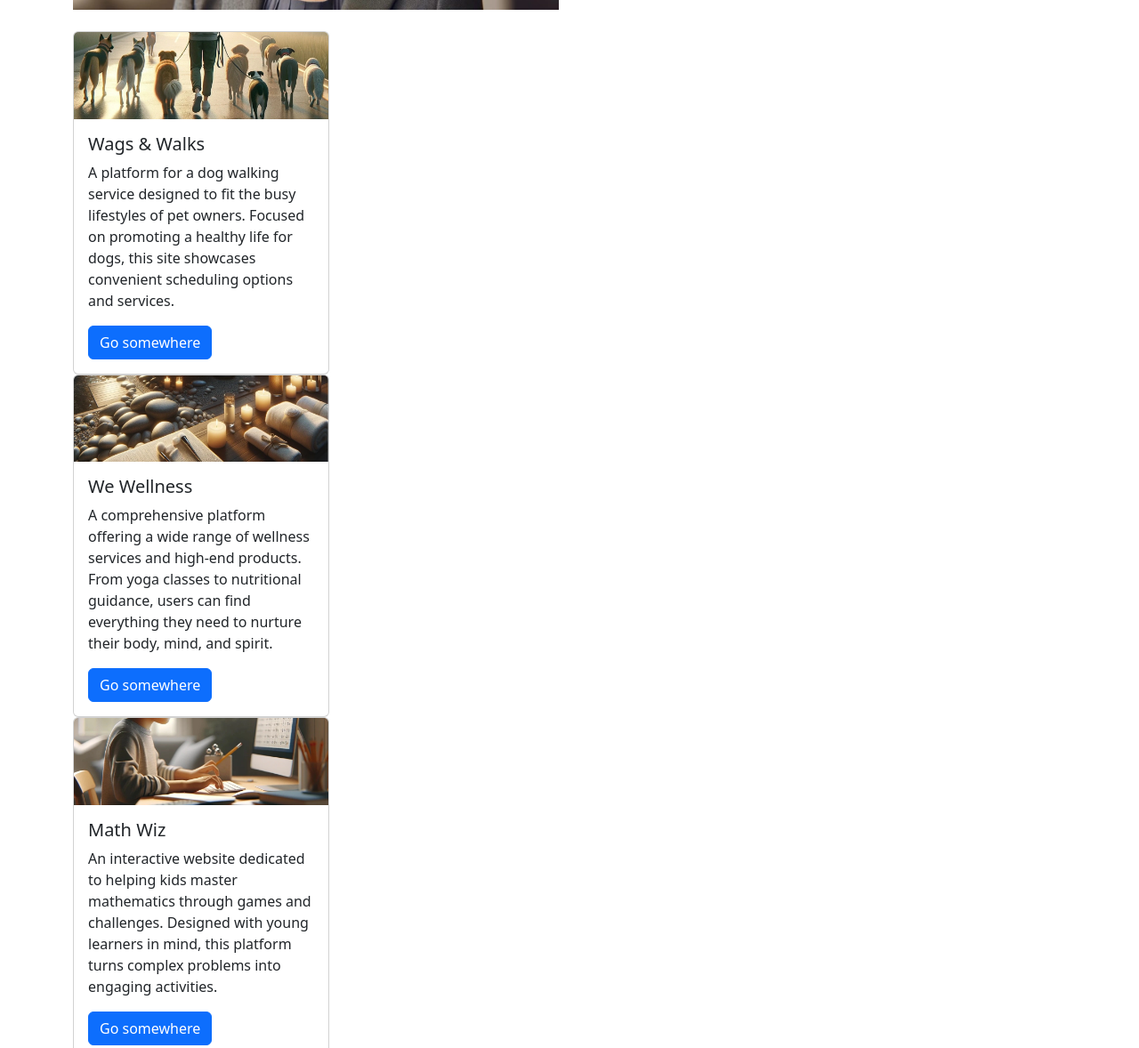
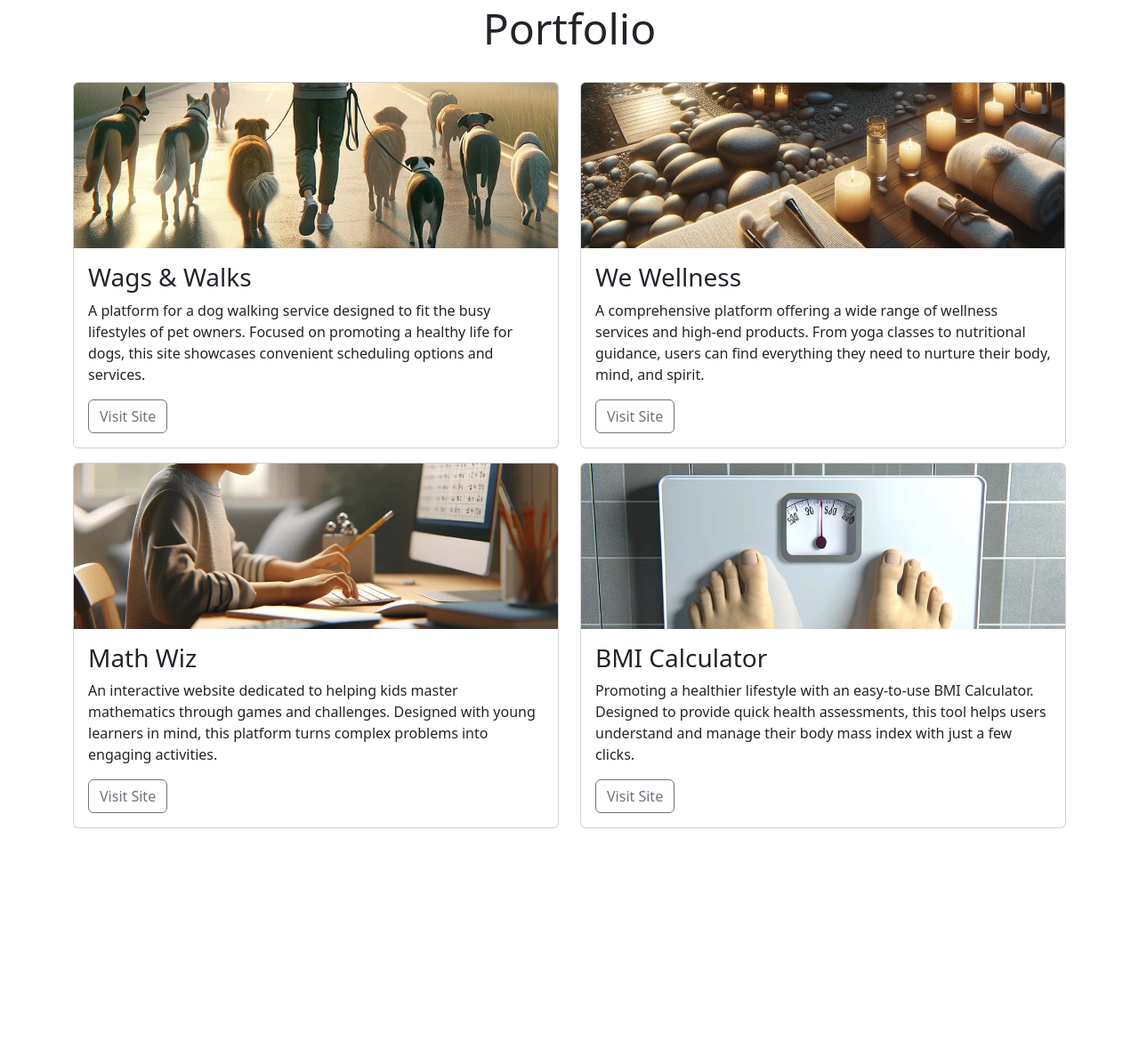
Before and after one commit to 14sammie41/portfolio, a plain HTML site: page index.html in a window 1280 px wide. Shown: the part 904-2082 px from the top of the page at 89% size. After the commit the page ends 1875 px from the top, so only its background shows below. Drawn offline with nearby package versions, Linux system fonts and the light colour scheme.

Commit message:
<Perfected the styles and bug fixed for the portfolio section>

```diff
--- a/index.html
+++ b/index.html
@@ -11,7 +11,6 @@
 </head>
 
 <body>
-  <h1>Hello, world!</h1>
   <nav class="navbar navbar-expand-sm bg-body-tertiary">
     <div class="container">
       <a class="navbar-brand" href="index.html">Mei Wong</a>
@@ -99,52 +98,69 @@
       </div>
     </section>
     <!-- portfolio section starts here -->
-    <section class="portfolio">
-      <div class="container">
-    <div class="card" style="width: 18rem;">
+    <section id="portfolio" class="container pb-4">
+      <div class="row">
+        <div class="col-12 text-center my-4">
+          <h2 class="display-5">Portfolio</h2>
+        </div>
+        <div class="col-12 col-md-6">
+          <div class="card mb-3">
             <img src="../assets/images/wags-and-walks.webp" class="card-img-top"
               alt="A man walking several dogs early in the morning">
             <div class="card-body">
-        <h5 class="card-title">Wags & Walks</h5>
-        <p class="card-text">A platform for a dog walking service designed to fit the busy lifestyles of pet owners.
-          Focused on promoting a healthy life for dogs, this site showcases convenient scheduling options and services.
+              <h3 class="card-title">Wags & Walks</h3>
+              <p class="card-text">A platform for a dog walking service designed to fit the busy lifestyles of pet
+                owners.
+                Focused on promoting a healthy life for dogs, this site showcases convenient scheduling options and
+                services.
               </p>
-        <a href="#" class="btn btn-primary">Go somewhere</a>
+              <a href="#" class="btn btn-outline-secondary">Visit Site</a>
             </div>
           </div>
-    <div class="card" style="width: 18rem;">
+        </div>
+        <div class="col-12 col-md-6">
+          <div class="card mb-3">
             <img src="../assets/images/we-wellness.webp" class="card-img-top"
               alt="A spa with candles towels and natural material">
             <div class="card-body">
-        <h5 class="card-title">We Wellness</h5>
-        <p class="card-text">A comprehensive platform offering a wide range of wellness services and high-end products.
-          From yoga classes to nutritional guidance, users can find everything they need to nurture their body, mind,
+              <h3 class="card-title">We Wellness</h3>
+              <p class="card-text">A comprehensive platform offering a wide range of wellness services and high-end
+                products.
+                From yoga classes to nutritional guidance, users can find everything they need to nurture their body,
+                mind,
                 and spirit.
               </p>
-        <a href="#" class="btn btn-primary">Go somewhere</a>
+              <a href="#" class="btn btn-outline-secondary">Visit Site</a>
             </div>
           </div>
-    <div class="card" style="width: 18rem;">
+        </div>
+        <div class="col-12 col-md-6">
+          <div class="card mb-3">
             <img src="../assets/images/math-wiz.webp" class="card-img-top" alt="A child practicing math at a computer">
             <div class="card-body">
-        <h5 class="card-title">Math Wiz</h5>
+              <h3 class="card-title">Math Wiz</h3>
               <p class="card-text">An interactive website dedicated to helping kids master mathematics through games and
                 challenges. Designed with young learners in mind, this platform turns complex problems into engaging
                 activities.
               </p>
-        <a href="#" class="btn btn-primary">Go somewhere</a>
+              <a href="#" class="btn btn-outline-secondary">Visit Site</a>
             </div>
           </div>
-    <div class="card" style="width: 18rem;">
+        </div>
+        <div class="col-12 col-md-6">
+          <div class="card mb-3">
             <img src="../assets/images/bmi-calculator.webp" class="card-img-top"
               alt="Weighing scales seen from the first person view of the person standing on the scales">
             <div class="card-body">
-        <h5 class="card-title">BMI Calculator</h5>
-        <p class="card-text">Promoting a healthier lifestyle with an easy-to-use BMI Calculator. Designed to provide
-          quick health assessments, this tool helps users understand and manage their body mass index with just a few
+              <h3 class="card-title">BMI Calculator</h3>
+              <p class="card-text">Promoting a healthier lifestyle with an easy-to-use BMI Calculator. Designed to
+                provide
+                quick health assessments, this tool helps users understand and manage their body mass index with just a
+                few
                 clicks.
               </p>
-        <a href="#" class="btn btn-primary">Go somewhere</a>
+              <a href="#" class="btn btn-outline-secondary">Visit Site</a>
+            </div>
           </div>
         </div>
       </div>
```
Lines whose indentation alone changed are shown as unchanged.
